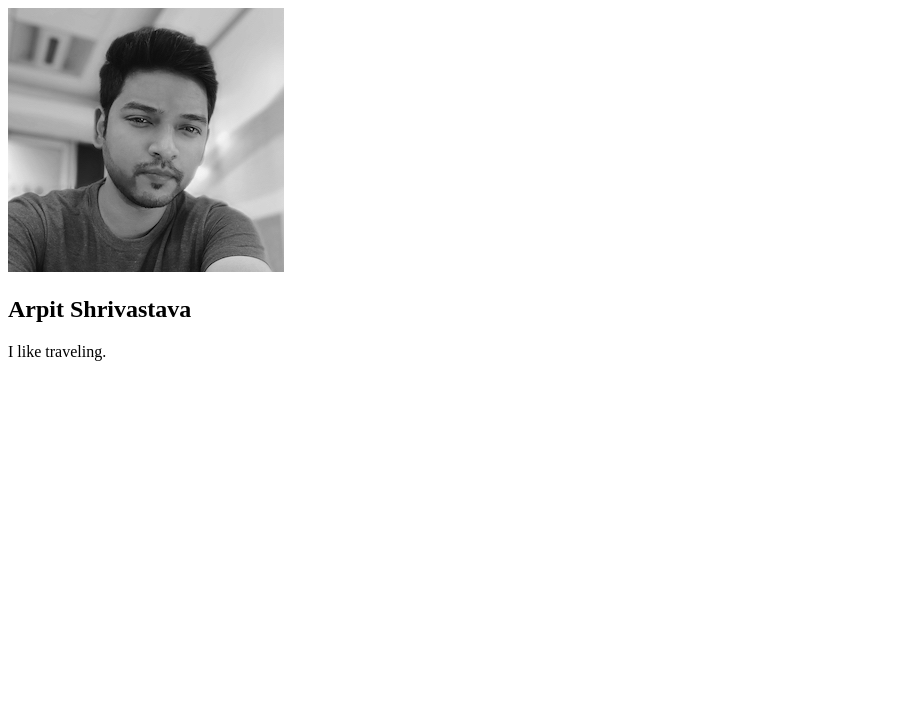
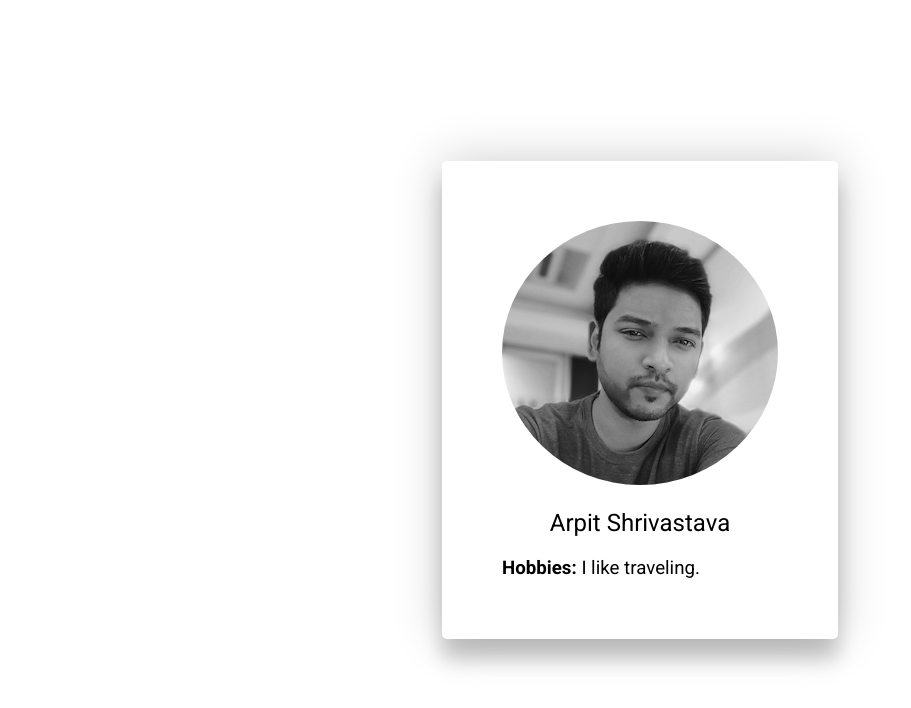
Before and after one commit to arpitshri29/3d-profile-js, a plain HTML site: page index.html in a window 1280 px wide. Shown: the whole page, without its empty margins (0-911 px from the left). Drawn offline with Linux system fonts and the light colour scheme.

Commit message:
Stylesheet & JS added.

```diff
--- /dev/null
+++ b/app.js
@@ -0,0 +1,20 @@
+const container = document.querySelector('.container');
+const profile = document.getElementById('profile');
+
+// Animation
+container.addEventListener("mousemove", e => {
+    let xAxis = (window.innerWidth / 2 - e.pageX) / 10;
+    let yAxis = (window.innerHeight / 2 - e.pageY) / 10;
+    profile.style.transform = `rotateX(${yAxis}deg) rotateY(${xAxis}deg)`
+});
+
+//
+container.addEventListener("mouseenter", e =>{
+   profile.style.transition = 'none';
+});
+
+// Reset profile to default
+container.addEventListener("mouseleave", e => {
+    profile.style.transition = 'all 0.5s ease';
+   profile.style.transform = `rotateX(0deg) rotateY(0deg)`
+});
--- a/index.html
+++ b/index.html
@@ -5,19 +5,22 @@
     <meta name="viewport"
           content="width=device-width, user-scalable=no, initial-scale=1.0, maximum-scale=1.0, minimum-scale=1.0">
     <meta http-equiv="X-UA-Compatible" content="ie=edge">
+
+    <link rel="stylesheet" href="style.css">
+    <link href="https://fonts.googleapis.com/css2?family=Roboto:wght@300;400;500;700&display=swap" rel="stylesheet">
+    <script src="app.js" defer></script>
+
     <title>3D Profile</title>
 </head>
 <body>
     <div class="container">
-        <div class="profile">
-            <div class="card">
-                <div class="image"><img src="img/arpit.jpg" alt=""></div>
-                <div class="name">
-                    <h2>Arpit Shrivastava</h2>
-                </div>
-                <div class="description">
-                    I like traveling.
-                </div>
+        <div class="profile" id="profile">
+            <div class="image" id="image"><img src="img/arpit.jpg" alt=""></div>
+            <div class="name" id="name">
+                <h2>Arpit Shrivastava</h2>
+            </div>
+            <div class="description" id="description">
+                <h3><strong>Hobbies: </strong> I like traveling.</h3>
             </div>
         </div>
     </div>
--- /dev/null
+++ b/style.css
@@ -0,0 +1,41 @@
+*{
+    box-sizing: border-box;
+    margin: 0;
+    padding: 0;
+}
+
+body{
+    display: flex;
+    align-items: center;
+    justify-content: center;
+    height: 100vh;
+    font-family: 'Roboto', sans-serif;
+    perspective: 1000px;
+}
+
+.container{
+    width: 50%;
+    display: flex;
+    align-items: center;
+    justify-content: center;
+}
+
+.profile{
+    padding: 60px;
+    box-shadow: 0 20px 20px rgba(0,0,0,0.2), 0 0 50px rgba(0,0,0,0.2);
+    border-radius: 5px;
+    transform-style: preserve-3d;
+}
+
+.name{
+    text-align: center;
+    padding: 20px;
+}
+
+.image img{
+    border-radius: 50%;
+}
+
+h2, h3{
+    font-weight: normal;
+}
```
